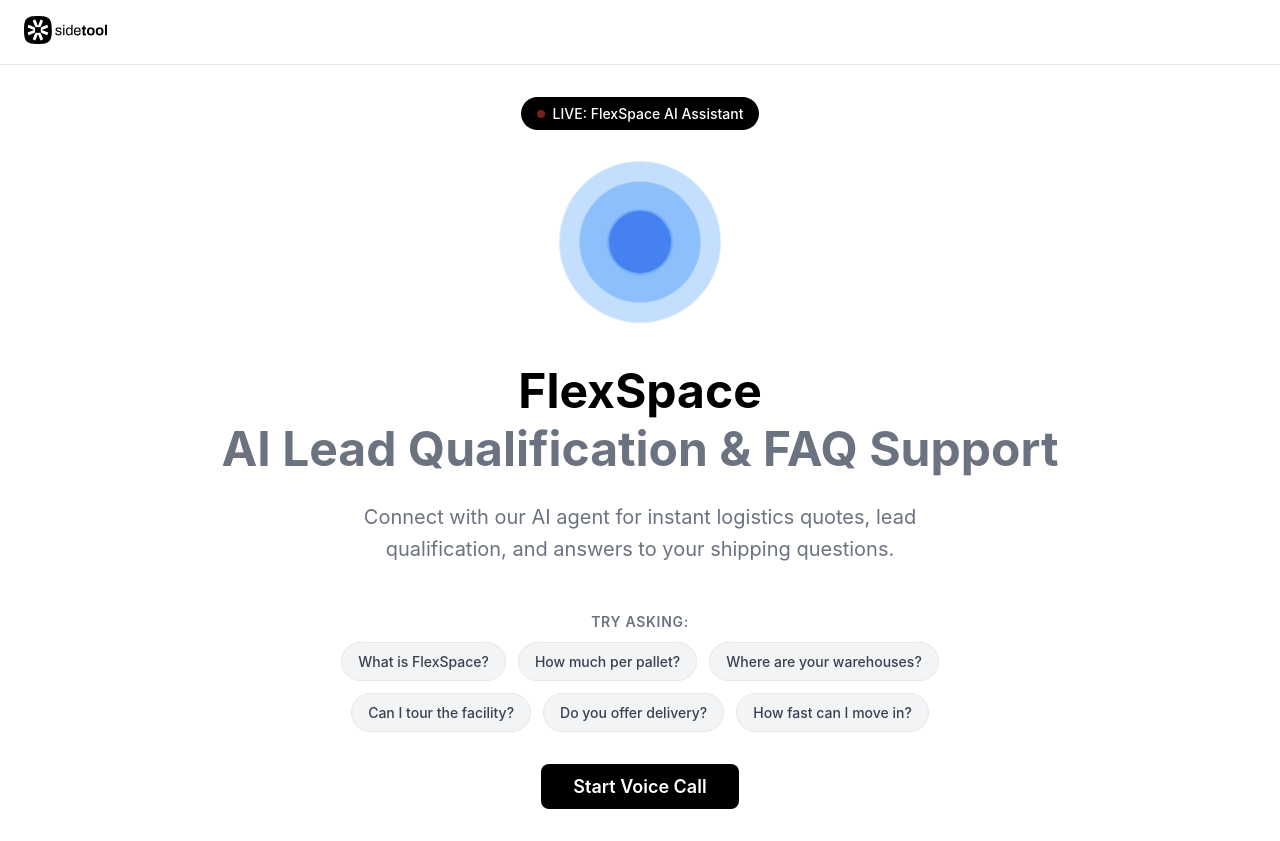
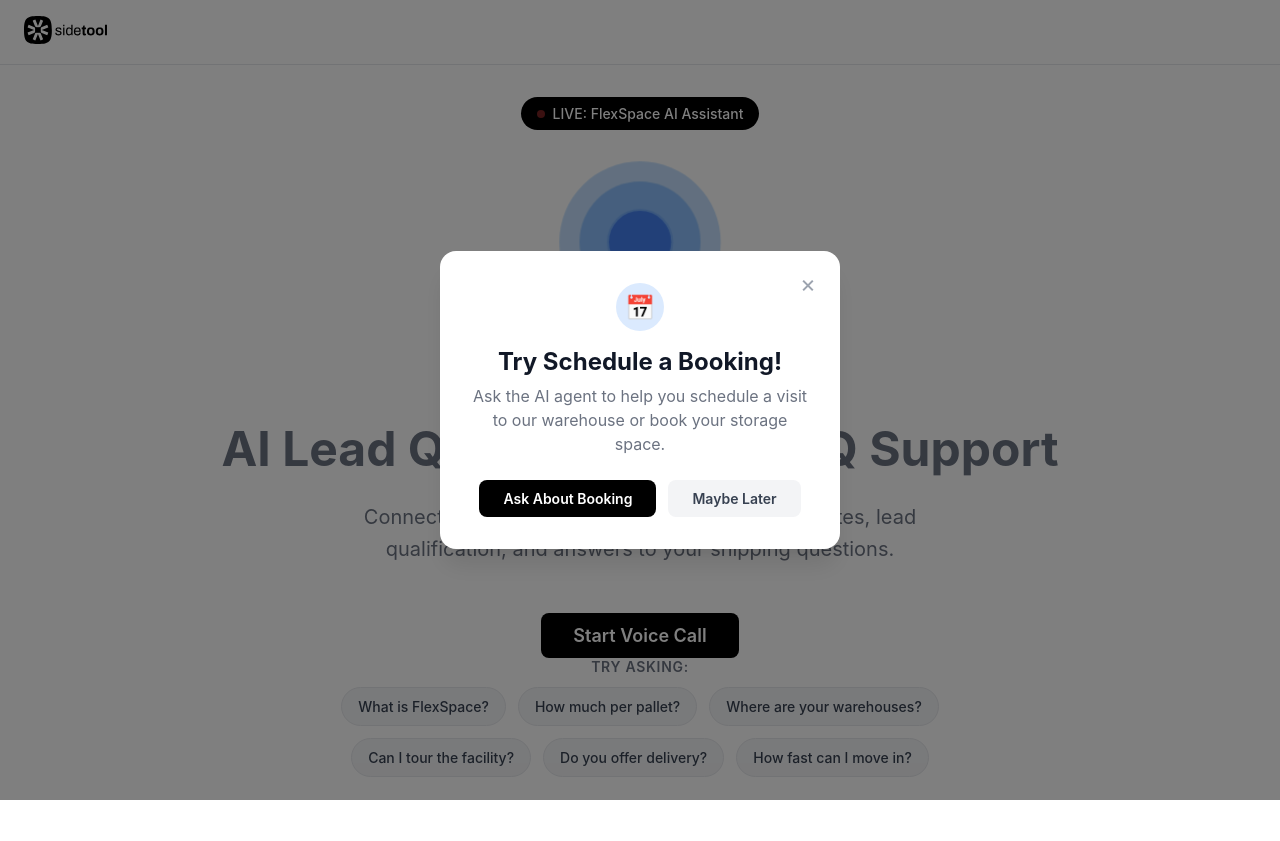
Before and after one commit to franciscolamberti/retell-logistics-demo, a plain HTML site: page index.html in a window 1280 px wide. Drawn offline with Linux system fonts and the light colour scheme.

Commit message:
Add persistent example questions and booking popup at 10 seconds

```diff
--- a/index.html
+++ b/index.html
@@ -287,6 +287,137 @@
         transform: translateY(0);
       }
 
+      /* Popup Overlay */
+      .popup-overlay {
+        position: fixed;
+        top: 0;
+        left: 0;
+        right: 0;
+        bottom: 0;
+        background: rgba(0, 0, 0, 0.5);
+        display: flex;
+        align-items: center;
+        justify-content: center;
+        z-index: 1000;
+        animation: fadeIn 0.3s ease-out;
+      }
+
+      @keyframes fadeIn {
+        from {
+          opacity: 0;
+        }
+        to {
+          opacity: 1;
+        }
+      }
+
+      .popup-content {
+        background: white;
+        border-radius: 1rem;
+        padding: 2rem;
+        max-width: 400px;
+        width: 90%;
+        box-shadow: 0 20px 25px -5px rgba(0, 0, 0, 0.1), 0 10px 10px -5px rgba(0, 0, 0, 0.04);
+        animation: slideUp 0.3s ease-out;
+        position: relative;
+      }
+
+      @keyframes slideUp {
+        from {
+          transform: translateY(20px);
+          opacity: 0;
+        }
+        to {
+          transform: translateY(0);
+          opacity: 1;
+        }
+      }
+
+      .popup-close {
+        position: absolute;
+        top: 1rem;
+        right: 1rem;
+        background: transparent;
+        border: none;
+        font-size: 1.5rem;
+        color: #9ca3af;
+        cursor: pointer;
+        width: 2rem;
+        height: 2rem;
+        display: flex;
+        align-items: center;
+        justify-content: center;
+        border-radius: 50%;
+        transition: all 0.2s;
+      }
+
+      .popup-close:hover {
+        background: #f3f4f6;
+        color: #374151;
+      }
+
+      .popup-icon {
+        width: 3rem;
+        height: 3rem;
+        background: #dbeafe;
+        border-radius: 50%;
+        display: flex;
+        align-items: center;
+        justify-content: center;
+        margin: 0 auto 1rem;
+        font-size: 1.5rem;
+      }
+
+      .popup-title {
+        font-size: 1.5rem;
+        font-weight: bold;
+        color: #111827;
+        text-align: center;
+        margin-bottom: 0.5rem;
+      }
+
+      .popup-message {
+        font-size: 1rem;
+        color: #6b7280;
+        text-align: center;
+        margin-bottom: 1.5rem;
+        line-height: 1.5;
+      }
+
+      .popup-actions {
+        display: flex;
+        gap: 0.75rem;
+        justify-content: center;
+      }
+
+      .btn-popup {
+        padding: 0.625rem 1.5rem;
+        border-radius: 0.5rem;
+        font-size: 0.875rem;
+        font-weight: 600;
+        cursor: pointer;
+        border: none;
+        transition: all 0.2s;
+      }
+
+      .btn-popup-primary {
+        background: black;
+        color: white;
+      }
+
+      .btn-popup-primary:hover {
+        background: #374151;
+      }
+
+      .btn-popup-secondary {
+        background: #f3f4f6;
+        color: #374151;
+      }
+
+      .btn-popup-secondary:hover {
+        background: #e5e7eb;
+      }
+
       /* Responsive */
       @media (max-width: 768px) {
         h2 {
@@ -346,31 +477,6 @@
             Connect with our AI agent for instant logistics quotes, lead qualification, and answers to your shipping questions.
           </p>
 
-          <!-- Example Questions -->
-          <div class="example-questions">
-            <div class="example-questions-title">Try asking:</div>
-            <div class="question-chips">
-              <button class="question-chip" onclick="handleExampleQuestion(this)" data-question="What is FlexSpace?">
-                What is FlexSpace?
-              </button>
-              <button class="question-chip" onclick="handleExampleQuestion(this)" data-question="How much do you charge per pallet?">
-                How much per pallet?
-              </button>
-              <button class="question-chip" onclick="handleExampleQuestion(this)" data-question="Where are your warehouses located?">
-                Where are your warehouses?
-              </button>
-              <button class="question-chip" onclick="handleExampleQuestion(this)" data-question="Can I visit the warehouse before booking?">
-                Can I tour the facility?
-              </button>
-              <button class="question-chip" onclick="handleExampleQuestion(this)" data-question="Do you offer pickup and delivery?">
-                Do you offer delivery?
-              </button>
-              <button class="question-chip" onclick="handleExampleQuestion(this)" data-question="How quickly can I move in?">
-                How fast can I move in?
-              </button>
-            </div>
-          </div>
-
           <button id="connect-btn" class="btn-primary" onclick="startCall()">
             Start Voice Call
           </button>
@@ -402,6 +508,51 @@
             Speak naturally - the AI agent will respond in real-time
           </p>
         </div>
+
+        <!-- Example Questions (Always Visible) -->
+        <div class="example-questions">
+          <div class="example-questions-title">Try asking:</div>
+          <div class="question-chips">
+            <button class="question-chip" onclick="handleExampleQuestion(this)" data-question="What is FlexSpace?">
+              What is FlexSpace?
+            </button>
+            <button class="question-chip" onclick="handleExampleQuestion(this)" data-question="How much do you charge per pallet?">
+              How much per pallet?
+            </button>
+            <button class="question-chip" onclick="handleExampleQuestion(this)" data-question="Where are your warehouses located?">
+              Where are your warehouses?
+            </button>
+            <button class="question-chip" onclick="handleExampleQuestion(this)" data-question="Can I visit the warehouse before booking?">
+              Can I tour the facility?
+            </button>
+            <button class="question-chip" onclick="handleExampleQuestion(this)" data-question="Do you offer pickup and delivery?">
+              Do you offer delivery?
+            </button>
+            <button class="question-chip" onclick="handleExampleQuestion(this)" data-question="How quickly can I move in?">
+              How fast can I move in?
+            </button>
+          </div>
+        </div>
+      </div>
+    </div>
+
+    <!-- Booking Popup -->
+    <div id="booking-popup" class="popup-overlay hidden">
+      <div class="popup-content">
+        <button class="popup-close" onclick="closeBookingPopup()">×</button>
+        <div class="popup-icon">📅</div>
+        <h3 class="popup-title">Try Schedule a Booking!</h3>
+        <p class="popup-message">
+          Ask the AI agent to help you schedule a visit to our warehouse or book your storage space.
+        </p>
+        <div class="popup-actions">
+          <button class="btn-popup btn-popup-primary" onclick="askBookingQuestion()">
+            Ask About Booking
+          </button>
+          <button class="btn-popup btn-popup-secondary" onclick="closeBookingPopup()">
+            Maybe Later
+          </button>
+        </div>
       </div>
     </div>
 
@@ -417,6 +568,8 @@
       let retellClient = null;
       let callDuration = 0;
       let timerInterval = null;
+      let bookingPopupTimeout = null;
+      let popupShown = false;
 
       // Initialize Retell client
       function initRetellClient() {
@@ -462,6 +615,30 @@
         sessionStorage.setItem('selectedQuestion', question);
         // Start the call
         startCall();
+      };
+
+      // Show booking popup
+      function showBookingPopup() {
+        if (!popupShown) {
+          const popup = document.getElementById('booking-popup');
+          popup.classList.remove('hidden');
+          popupShown = true;
+          console.log('📅 Booking popup shown');
+        }
+      }
+
+      // Close booking popup
+      window.closeBookingPopup = function() {
+        const popup = document.getElementById('booking-popup');
+        popup.classList.add('hidden');
+      };
+
+      // Ask booking question
+      window.askBookingQuestion = function() {
+        console.log('📝 User asked about booking');
+        closeBookingPopup();
+        // You could trigger something here if needed
+        // For example, store in analytics that user clicked on booking CTA
       };
 
       // Start call
@@ -530,6 +707,14 @@
         btn.disabled = false;
         btn.textContent = 'Start Voice Call';
         stopTimer();
+
+        // Clear popup timeout and hide popup
+        if (bookingPopupTimeout) {
+          clearTimeout(bookingPopupTimeout);
+          bookingPopupTimeout = null;
+        }
+        closeBookingPopup();
+        popupShown = false;
       }
 
       function showError(message) {
```
